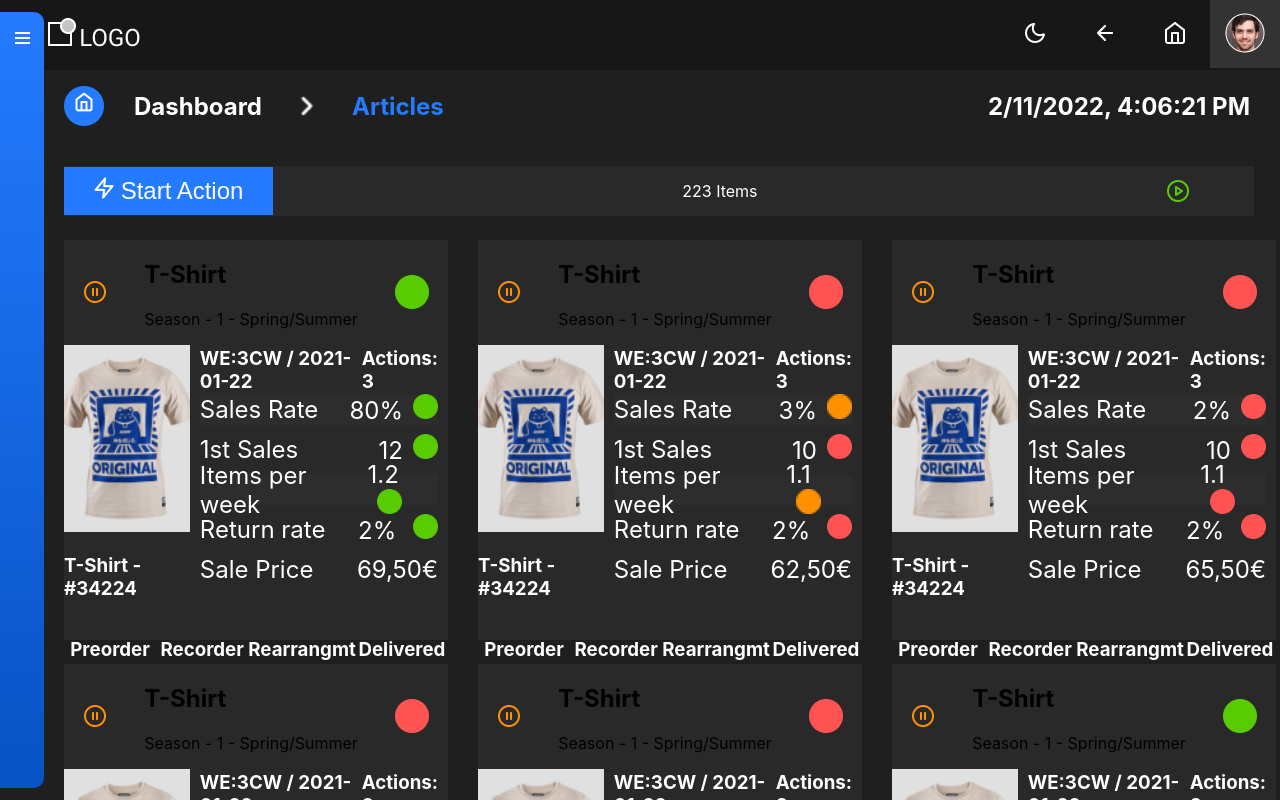
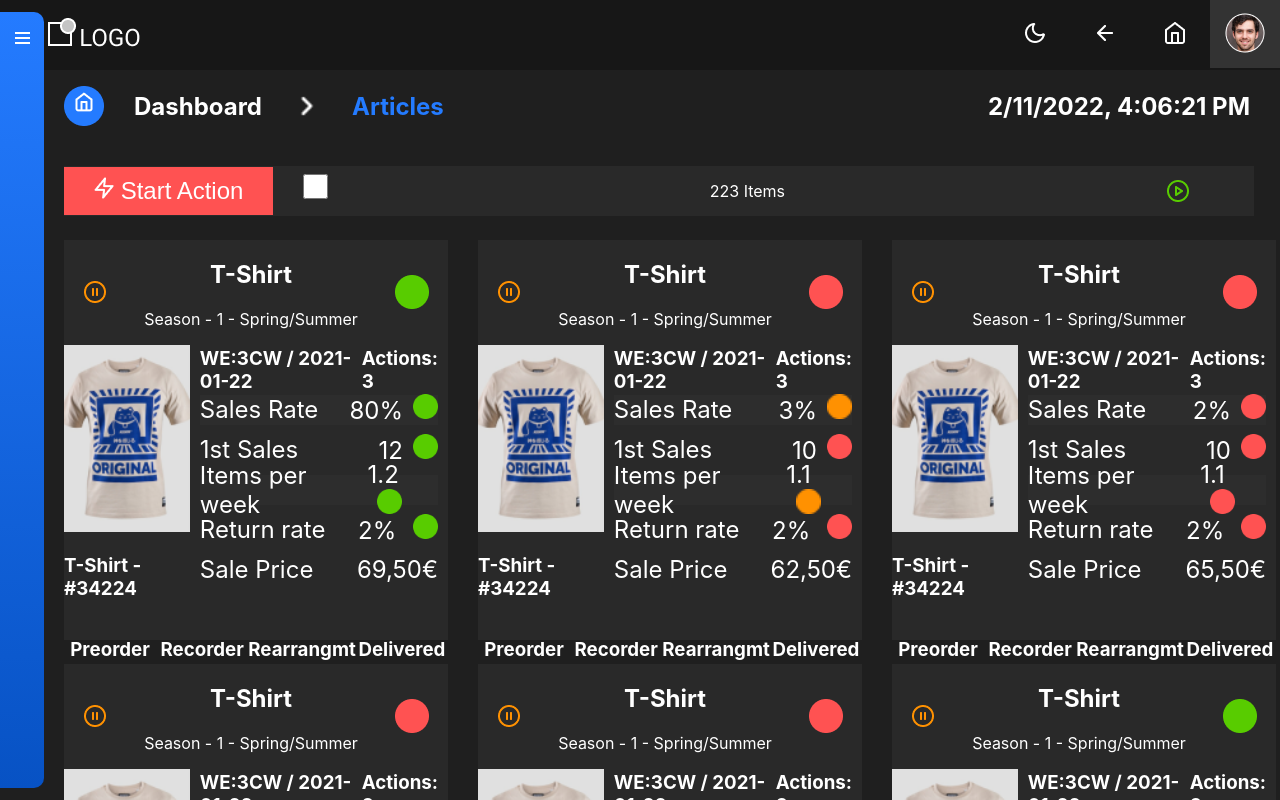
Before and after one commit to Semko1010/Shetani, a React (Create React App) app: page / in a window 1280 px wide. Both pictures are taken after a click on the button "Start Action". Shown: the top 800 px of the page. Built offline with nearby package versions, Linux system fonts and the light colour scheme.

Commit message:
StartActionBtn

```diff
--- a/src/component/Article/Article.css
+++ b/src/component/Article/Article.css
@@ -8,13 +8,11 @@ height: 50vh;
 .articleSection section >div{
 display: flex;
 justify-content: space-around;
-align-items:center
-}
-.articleSection >div >div{
-
+align-items:center;
 text-align: center;
 color: white;
 }
+
 .articleSection article{
 display: flex;
 justify-content: space-around;
@@ -97,6 +95,7 @@ font-weight: 800;
 
 .unvisibleMenu {
 margin: 10vh 0 0 0;
+
 }
 .unvisibleMenu button{
 display: block;
--- a/src/component/Article/Article.js
+++ b/src/component/Article/Article.js
@@ -2,19 +2,23 @@ import { useState } from 'react'
 import "./Article.css"
 
 const Article = (props) => {
-    const [visible, setVisible] = useState(true)
+    const [visibleMenu, setvisibleMenu] = useState(true)
+
 
     const showMenu = () => {
-       setVisible(false)
+        setvisibleMenu(false)
     }
+
     const closeMenu = () => {
-       setVisible(true)
+        setvisibleMenu(true)
     }
+
+
     return (
 
 
     <section className="articleSection">
-    {visible ?(
+    {visibleMenu ?(
     <section>
     <div>
             <img src="./img/pause-circle.png" alt="" />
--- a/src/component/StartAction/StartAction.css
+++ b/src/component/StartAction/StartAction.css
@@ -4,8 +4,8 @@
     align-items: center;
     background-color: #292929;
     height:50px;
-    margin:5vh 0 0 5vw;
-    width:93vw;
+    margin:5vh 2vw 0 5vw;
+
 }
 .startSection button{
     background-color: #247BFF;
@@ -16,6 +16,12 @@
     cursor: pointer;
 
 }
+.startSection input{
+    display: inline;
+    width: 25px;
+    height: 25px;
+    margin: 0px 0 0 30px;
+}
 .startSection button:hover{
     background-color: #3e8bff;
 }
--- a/src/component/StartAction/StartAction.js
+++ b/src/component/StartAction/StartAction.js
@@ -1,8 +1,20 @@
+import { useState } from "react"
 import "./StartAction.css"
 const StartAction = () => {
+    const [startActionBtn, setstartActionBtn] = useState(false)
+
+const selectArticles = () => {
+    setstartActionBtn(!startActionBtn)
+}
+
     return (
         <section className="startSection">
-            <button> <img src="./img/start.png" alt="" /> Start Action</button>
+            <div>
+            <button onClick={selectArticles} style={{backgroundColor: startActionBtn ? "#FF5252" : "#247BFF"}}> <img src="./img/start.png" alt="" /> Start Action</button>
+            {startActionBtn &&(
+            <input type="checkbox" />
+            ) }
+            </div>
             <p>223 Items</p>
             <img className="playImg" src="./img/play-circle.png" alt="" />
         </section>
```
